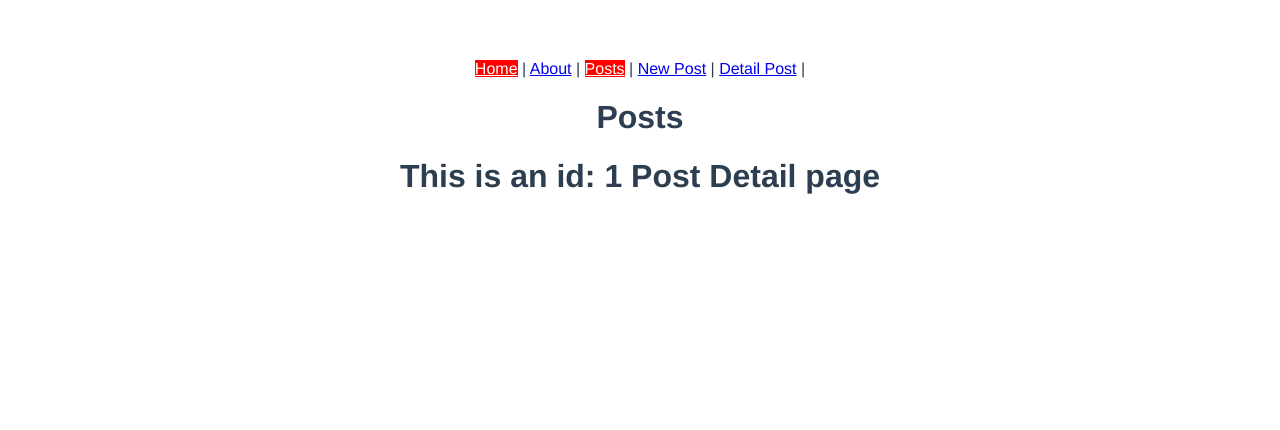
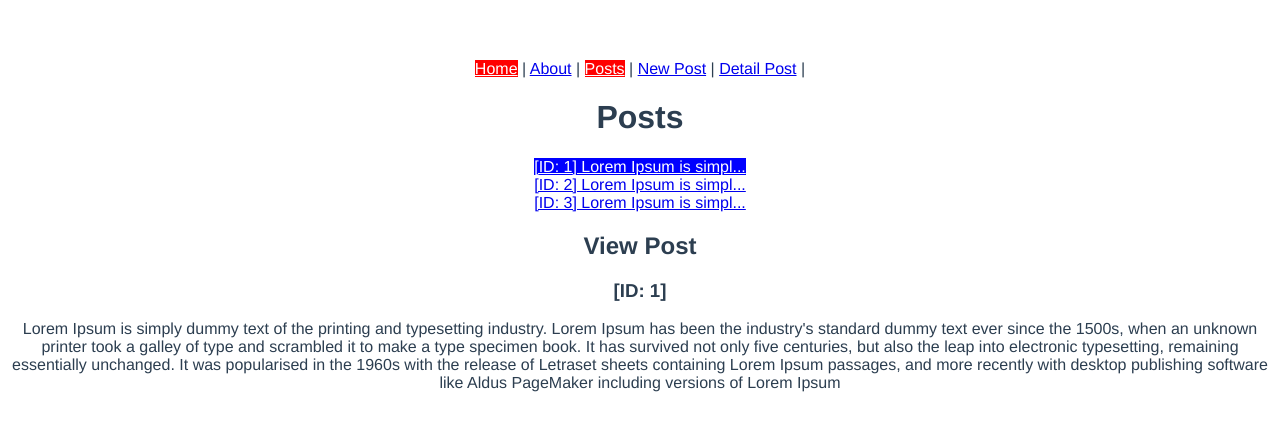
Before and after one commit to kimhjj/vue-router-app, a Vue app: page /#/posts/1 in a window 1280 px wide. Shown: the top 430 px of the page. Built offline with nearby package versions, Linux system fonts and the light colour scheme.

Commit message:
동적 페이지 생성 ==> router link

```diff
--- a/src/router.js
+++ b/src/router.js
@@ -26,10 +26,9 @@ export default new Router({
     {
       path: '/posts',
       component: Posts,
-      name: 'posts',
       children: [
-        { path: 'new', component: PostNew },
-        { path: ':id', component: PostDetail }
+        { path:'new', component: PostNew },
+        { path:':id', name: 'post', component: PostDetail}
       ]
     }
   ]
--- a/src/views/PostDetail.vue
+++ b/src/views/PostDetail.vue
@@ -1,8 +1,37 @@
 <template>
   <div>
-    <h1>
-      This is an id: {{this.$route.params.id}}
-      Post Detail page
-    </h1>
+    <h2>View Post</h2>
+    <div v-if="loading">Loading...</div>
+    <div v-if="post">
+      <h3>[ID: {{post.id}}]</h3>
+      <div>{{post.text}}</div>
+    </div>
   </div>
 </template>
+
+<script>
+import { Post } from "../api";
+export default {
+  data() {
+    return {
+      post: null,
+      loading: true
+    };
+  },
+  created() {
+    this.fetchData();
+  },
+  watch: {'$route': 'fetchData'},
+  methods: {
+    fetchData() {
+      this.post = null;
+      this.loading = true;
+      // id 하나를 가져온다.
+      Post.get(this.$route.params.id).then(data => {
+        this.post = data;
+        this.loading = false;
+      });
+    }
+  }
+};
+</script>
--- a/src/views/Posts.vue
+++ b/src/views/Posts.vue
@@ -1,6 +1,38 @@
 <template>
-  <div>
+  <div class="posts">
     <h1>Posts</h1>
+    <div v-if="loading">Loading...</div>
+    <div v-for="post in posts" :key="post.id">
+      <router-link :to="{ name: 'post', params: { id: post.id } }"
+      >[ID: {{post.id}}] {{post.text | summary}}</router-link>
+    </div>
     <router-view></router-view>
   </div>
 </template>
+
+<script>
+import { Post } from "../api/index";
+export default {
+  data() {
+    return { loading: false, posts: [] };
+  },
+  created() {
+    this.fetchData();
+  },
+  // ★
+  filters: {
+    summary(val) {
+      return val.substring(0, 20) + "...";
+    }
+  },
+  methods: {
+    fetchData() {
+      this.loading = true;
+      Post.list().then(data => {
+        this.posts = data;
+        this.loading = false;
+      });
+    }
+  }
+};
+</script>
```
